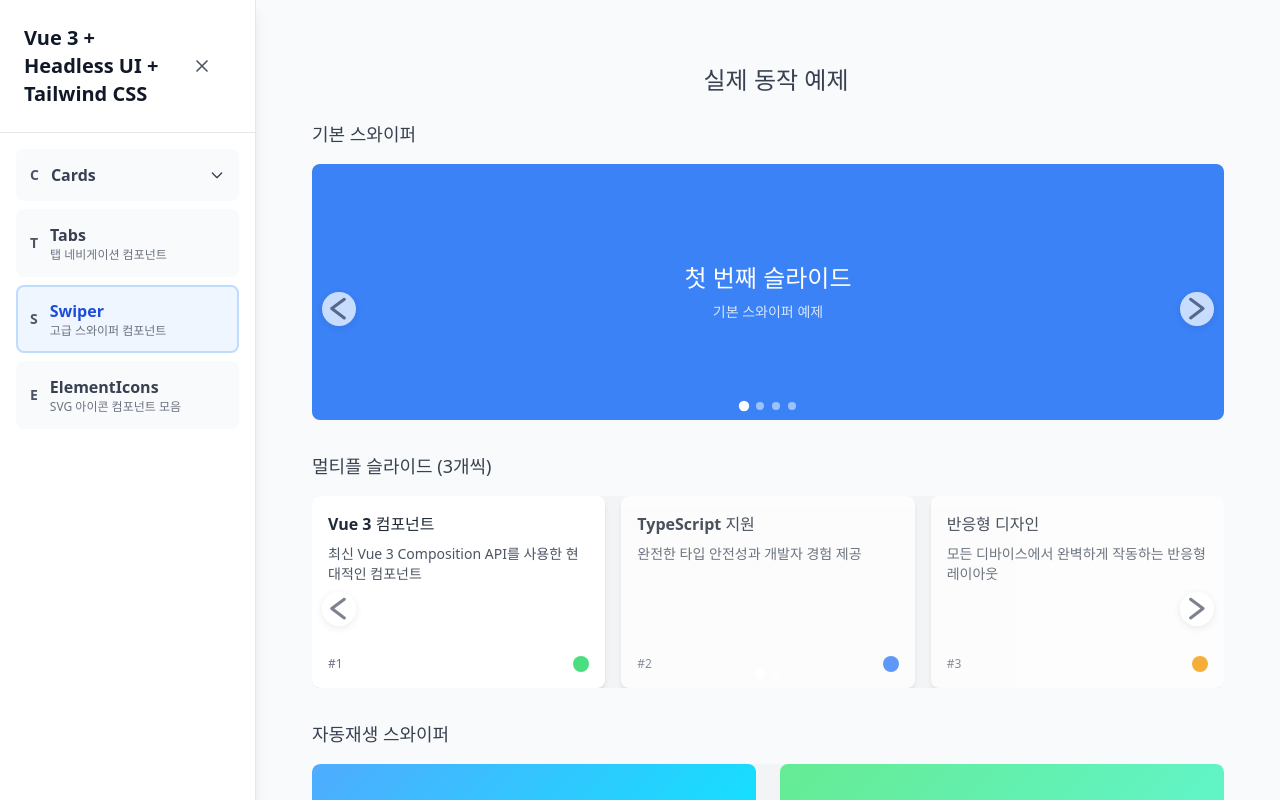
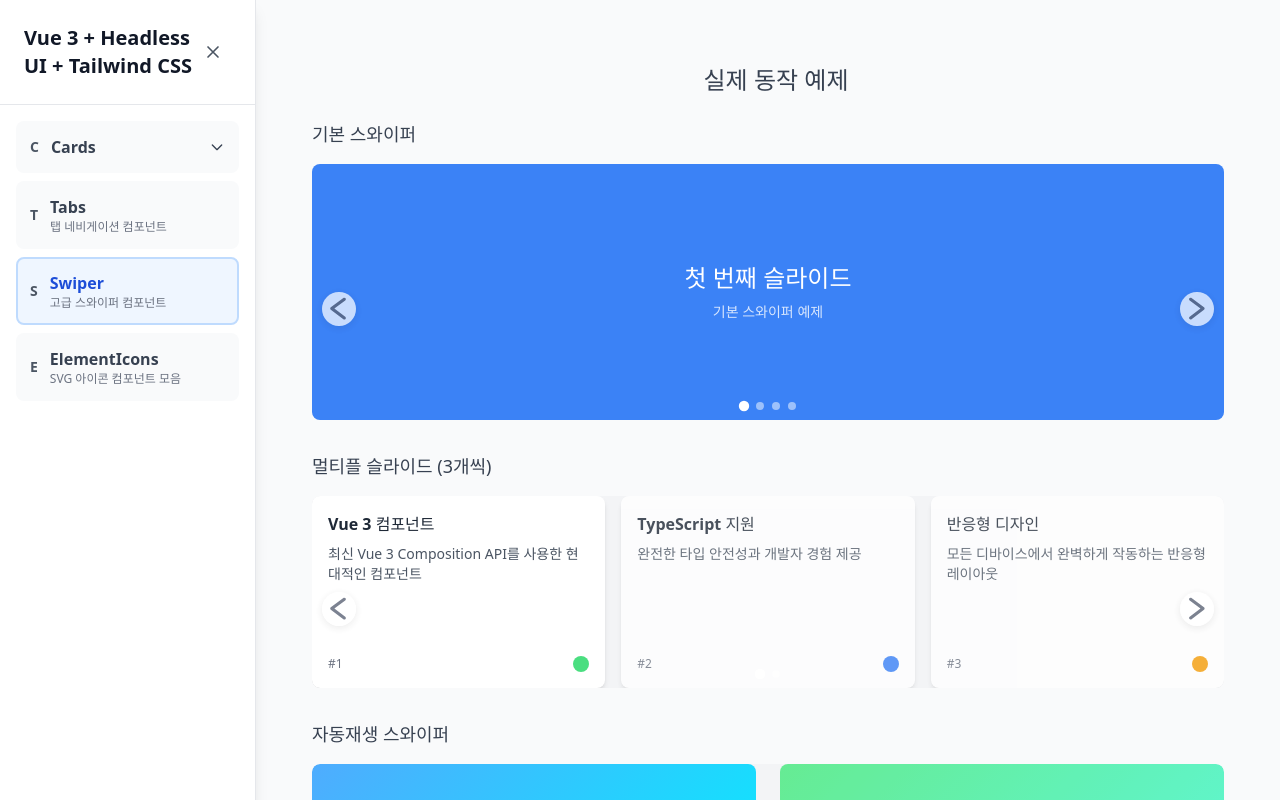
Before and after one commit to Theo1678/moremore-component, a Vue app: page /swiper in a window 1280 px wide. Shown: the top 800 px of the page. Built offline with nearby package versions, Linux system fonts and the light colour scheme.

Commit message:
외부 프로젝트 css 영향주지 않도록 수정

```diff
--- a/src/App.vue
+++ b/src/App.vue
@@ -3,10 +3,12 @@ import MainLayout from "./views/MainLayout.vue";
 </script>
 
 <template>
-  <MainLayout />
+  <div class="moremore-component">
+    <MainLayout />
+  </div>
 </template>
 
-<style scoped>
+<style>
 /* App.vue 기본 스타일 */
 /* 테스트 */
 </style>
--- a/src/views/MainLayout.vue
+++ b/src/views/MainLayout.vue
@@ -113,7 +113,7 @@ const isSubCategorySelected = (categoryId, subCategoryId) => {
 </script>
 
 <template>
-  <div class="min-h-screen bg-gray-50 flex moremore-component">
+  <div class="min-h-screen bg-gray-50 flex">
     <!-- 좌측 사이드바 네비게이션 (모든 화면 크기에서 고정) -->
     <aside
       :class="[
--- a/tailwind.config.js
+++ b/tailwind.config.js
@@ -8,9 +8,9 @@ export default {
   // 전역 스타일 비활성화 (라이브러리용)
   corePlugins: {
     container: false, // container 클래스 비활성화 (전역 충돌 방지)
+    // preflight: false, // Tailwind의 기본 리셋 스타일 비활성화
   },
-  // 모든 클래스에 prefix 추가 (선택사항)
-  // prefix: 'mmc-',
+  important: ".moremore-component", // 모든 Tailwind 클래스에 .moremore-component 스코프 적용
   theme: {
     extend: {
       fontFamily: {
```
